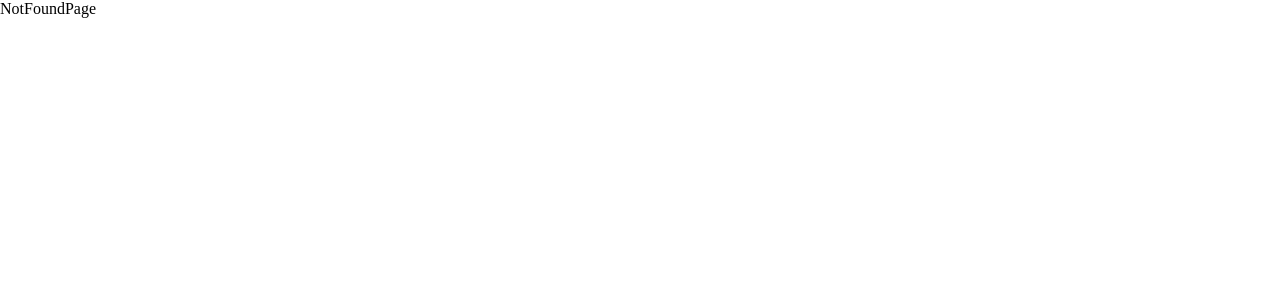
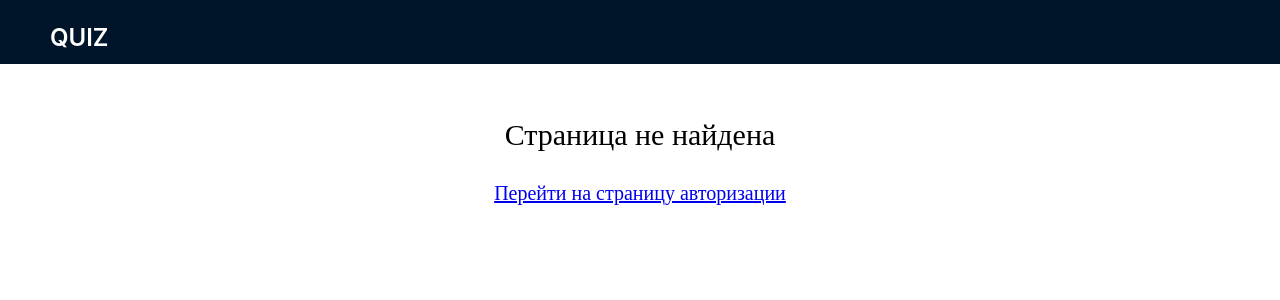
Before and after one commit to OlesyaSemiguk/quiz_sputnik, a React app: page / in a window 1280 px wide. Shown: the top 300 px of the page. Built offline with nearby package versions, Linux system fonts and the light colour scheme.

Commit message:
Added and styled modal windows for registration and authorization

```diff
--- a/src/components/Header/HeaderComponents.scss
+++ /dev/null
@@ -1,3 +0,0 @@
-.title {
-  color: white !important;
-}
--- a/src/components/Header/HeaderComponents.tsx
+++ b/src/components/Header/HeaderComponents.tsx
@@ -1,8 +1,7 @@
 import React from 'react'
 import { Layout } from 'antd'
 import { Typography } from 'antd'
-
-import './HeaderComponents.scss'
+import { LOGIN_ROUTE } from 'utils/consts'
 const { Title } = Typography
 
 const { Header } = Layout
@@ -16,9 +15,11 @@ export const HeaderComponents = () => {
       }}
     >
       <div className="demo-logo" />
-      <Title className="title" level={3}>
-        QUIZ
-      </Title>{' '}
+      <a href={LOGIN_ROUTE}>
+        <Title style={{ color: 'white' }} level={3}>
+          QUIZ
+        </Title>
+      </a>
     </Header>
   )
 }
--- a/src/pages/NotFoundPage.tsx
+++ b/src/pages/NotFoundPage.tsx
@@ -1,7 +1,28 @@
+import { HeaderComponents } from 'components/Header/HeaderComponents'
 import React from 'react'
 
 const NotFoundPage = () => {
-  return <div>NotFoundPage</div>
+  return (
+    <>
+      <HeaderComponents />
+      <div
+        style={{
+          padding: 24,
+          textAlign: 'center',
+          fontSize: 20,
+        }}
+      >
+        <p
+          style={{
+            fontSize: 30,
+          }}
+        >
+          Страница не найдена
+        </p>
+        <a href="/login">Перейти на страницу авторизации</a>
+      </div>
+    </>
+  )
 }
 
 export default NotFoundPage
--- a/src/pages/StartPage.tsx
+++ b/src/pages/StartPage.tsx
@@ -2,18 +2,20 @@ import React, { useState } from 'react'
 import { Button, Modal } from 'antd'
 import { Header } from 'antd/es/layout/layout'
 import { HeaderComponents } from 'components/Header/HeaderComponents'
-
+import { useLocation } from 'react-router-dom'
+import { LOGIN_ROUTE, REGISTRATION_ROUTE } from 'utils/consts'
+import './stylePage.scss'
 export const StartPage = () => {
-  const [isModalOpen, setIsModalOpen] = useState(false)
+  const location = useLocation()
+  const isLogin = location.pathname === LOGIN_ROUTE
+  const [isModalOpen, setIsModalOpen] = useState(true)
 
   const showModal = () => {
     setIsModalOpen(true)
   }
-
   const handleOk = () => {
     setIsModalOpen(false)
   }
-
   const handleCancel = () => {
     setIsModalOpen(false)
   }
@@ -22,17 +24,36 @@ export const StartPage = () => {
     <>
       <HeaderComponents />
       <Button type="primary" onClick={showModal}>
-        Open Modal
+        Авторизация
       </Button>
       <Modal
-        title="Basic Modal"
+        title={isLogin ? 'Авторизация' : 'Регистрация'}
         open={isModalOpen}
         onOk={handleOk}
         onCancel={handleCancel}
+        className="modal"
+        width={350}
       >
-        <p>Some contents...</p>
-        <p>Some contents...</p>
-        <p>Some contents...</p>
+        <div>
+          <p>Email</p>
+          <input type="text" placeholder="Enter Email" name="email" required />
+          <p>Password</p>
+          <input
+            type="password"
+            placeholder="Enter Password"
+            name="psw"
+            required
+          />
+          {isLogin ? (
+            <div className="anotherModal">
+              Нет аккаунта? <a href={REGISTRATION_ROUTE}>Регистрация</a>
+            </div>
+          ) : (
+            <div className="anotherModal">
+              Есть аккаунт? <a href={LOGIN_ROUTE}>Авторизация</a>
+            </div>
+          )}
+        </div>
       </Modal>
     </>
   )
--- /dev/null
+++ b/src/pages/stylePage.scss
@@ -0,0 +1,7 @@
+.anotherModal {
+  margin-top: 15px;
+}
+input {
+  width: 280px;
+  height: 20px;
+}
```
Also changed, not shown: src/app/types/global.d.ts (added, +17 -0 lines).
